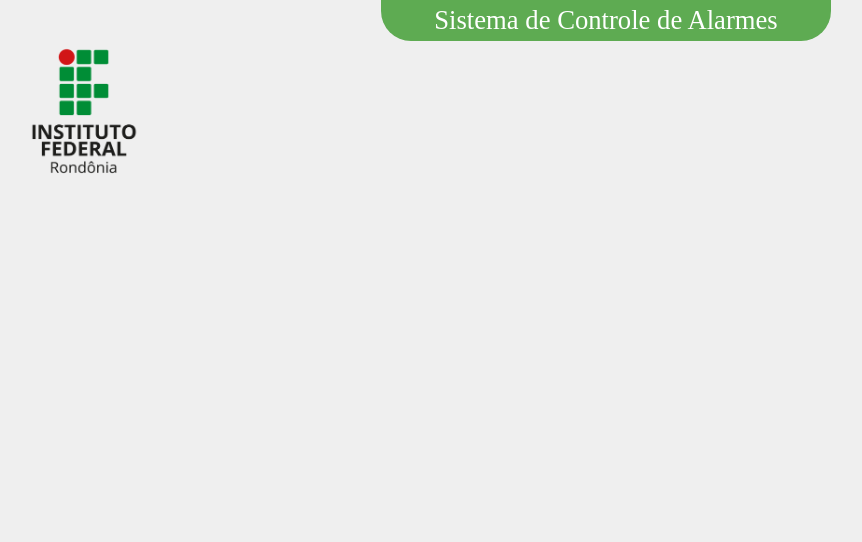
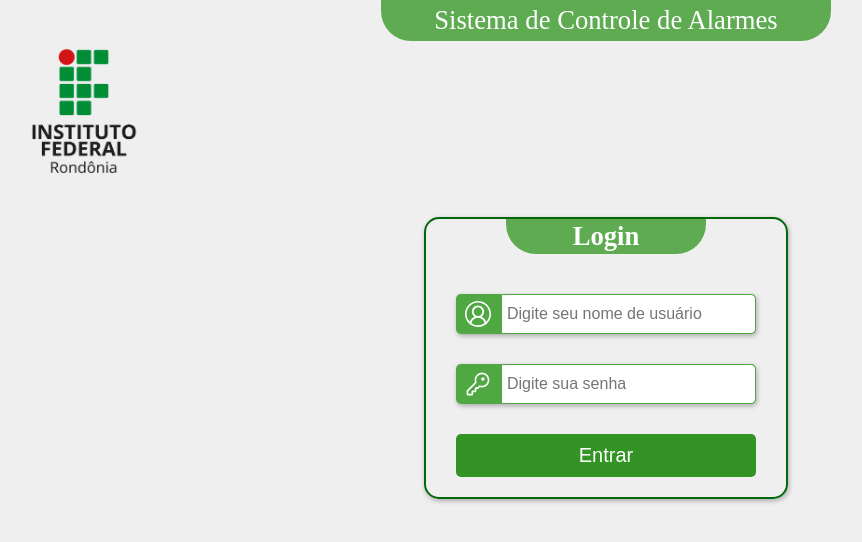
Before and after one commit to EliasMoreiraDev/ProjetoSireneIF, a React (Create React App) app: page / in a window 1280 px wide. Shown: the top 542 px of the page, without its empty margins (34-896 px from the left). Built offline with nearby package versions, Linux system fonts and the light colour scheme; a web font is replaced by a local one.

Commit message:
Update App.js

```diff
--- a/src/App.js
+++ b/src/App.js
@@ -15,7 +15,7 @@
        <NavBar/>
          <Container customClass='min-heigth'>
            <Routes>
-              <Route exact path='/ProjetoSireneIF' element={<Login/>}/>
+              <Route exact path='/' element={<Login/>}/>
               <Route exact path='/newTime'  element={<NewTime/>}/>
               <Route exact path='/times'  element={<Time/>}/>
               <Route exact path='/time/:id' element={<Alarm/>}/>
```
